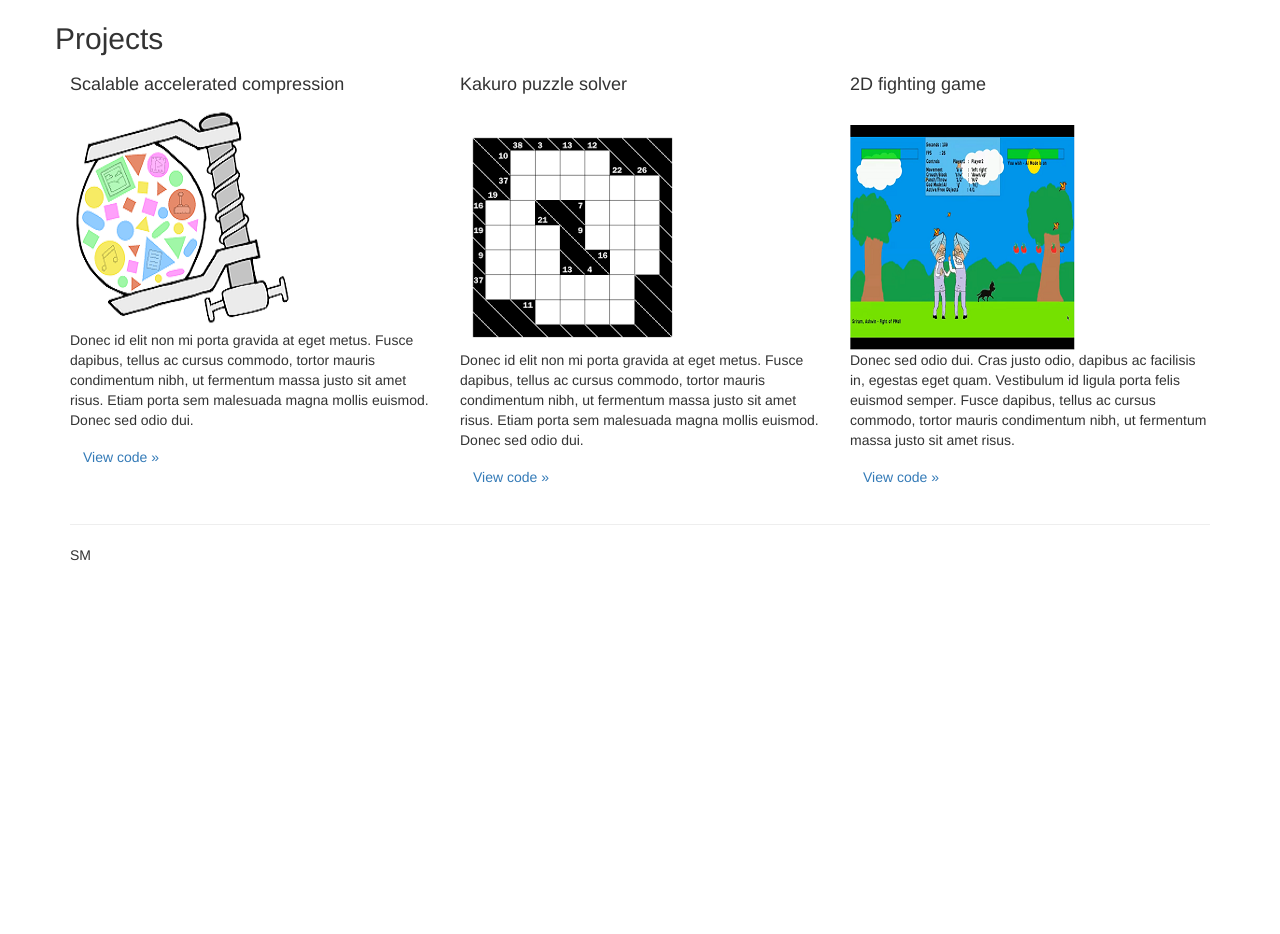
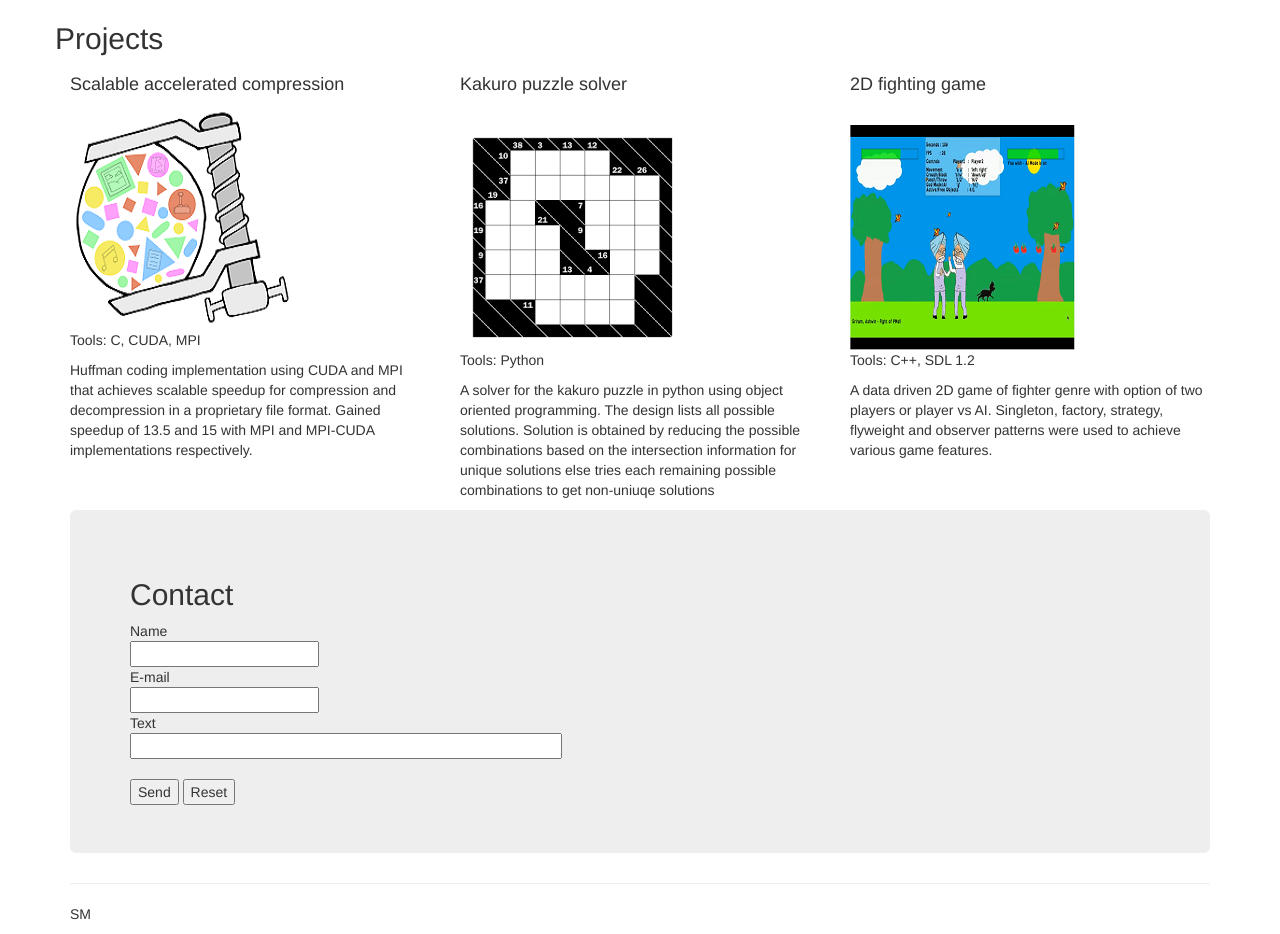
Before and after one commit to smadhiv/smadhiv.github.io, a plain HTML site: page index.html in a window 1280 px wide. Shown: the part 400-1334 px from the top of the page. Before the commit the page ends 975 px from the top, so only its background shows below. Drawn offline with nearby package versions, Linux system fonts and the light colour scheme.

Commit message:
resume-projects

```diff
--- a/index.html
+++ b/index.html
@@ -22,7 +22,7 @@
           <a class="nav-link" href="#">Home <span class="sr-only">(current)</span></a>
         </li>
         <li class="nav-item">
-          <a class="nav-link" href="#jumbotron">Projects</a>
+          <a class="nav-link" href="#projects">Projects</a>
         </li>
         <li class="nav-item">
           <a class="nav-link" href="Resume/SriramMadhivanan.pdf">Resume</a>
@@ -37,7 +37,7 @@
         </li>
 
         <li class="nav-item">
-          <a class="nav-link" href="#">Contact</a>
+          <a class="nav-link" href="#contact">Contact</a>
         </li>
       </ul>
 	  </div>
@@ -56,41 +56,44 @@
 	</div>
 
     <div class="container">
-		<div class="row text-md-center">
+		<div class="row text-md-center" id="projects">
 			<h2>Projects</h2>
 			<div class="col-md-4">
 				<h4>Scalable accelerated compression</h4>
-				<img src="images/compression.png" alt="compression-project" class="img-fluid">
-				<p>Donec id elit non mi porta gravida at eget metus. Fusce dapibus, tellus ac cursus commodo, tortor mauris condimentum nibh, ut fermentum massa justo sit amet risus. Etiam porta sem malesuada magna mollis euismod. Donec sed odio dui. </p>
-				<p><a class="btn btn-secondary" href="#" role="button">View code &raquo;</a></p>
+				<a href="https://github.com/smadhiv/HuffmanCoding_MPI_CUDA" alt="go to project page"><img src="images/compression.png" alt="compression-project" class="img-fluid"></a>
+				<p>Tools: C, CUDA, MPI</p>
+				<p>Huffman coding implementation using CUDA and MPI that achieves scalable speedup for compression and decompression in a proprietary file format. Gained speedup of 13.5 and 15 with MPI and MPI-CUDA implementations respectively.</p>
 			</div>
 			<div class="col-md-4">
 				<h4>Kakuro puzzle solver<br /><br /></h4>
-				<img src="images/kakuro.png" alt="kakuro-project" class="img-fluid">
-				<p>Donec id elit non mi porta gravida at eget metus. Fusce dapibus, tellus ac cursus commodo, tortor mauris condimentum nibh, ut fermentum massa justo sit amet risus. Etiam porta sem malesuada magna mollis euismod. Donec sed odio dui. </p>
-				<p><a class="btn btn-secondary" href="#" role="button">View code &raquo;</a></p>
+				<a href="https://github.com/smadhiv/KakuroSolver" alt="got to project page"><img src="images/kakuro.png" alt="kakuro-project" class="img-fluid"></a>
+				<p>Tools: Python</p>
+				<p>A solver for the kakuro puzzle in python using object oriented programming. The design lists all possible solutions. Solution is obtained by reducing the possible combinations based on the intersection information for unique solutions else tries each remaining possible combinations to get non-uniuqe solutions</p>
 			</div>
 			<div class="col-md-4">
 				<h4>2D fighting game<br /><br /></h4>
-				<img src="images/game.png" alt="gamedesign-project" class="img-fluid">
-				<p>Donec sed odio dui. Cras justo odio, dapibus ac facilisis in, egestas eget quam. Vestibulum id ligula porta felis euismod semper. Fusce dapibus, tellus ac cursus commodo, tortor mauris condimentum nibh, ut fermentum massa justo sit amet risus.</p>
-				<p><a class="btn btn-secondary" href="#" role="button">View code &raquo;</a></p>
+				<a href="https://github.com/smadhiv/2D-FightingGame" alt="go to project page"><img src="images/game.png" alt="gamedesign-project" class="img-fluid"></a>
+				<p>Tools: C++, SDL 1.2</p>
+				<p>A data driven 2D game of fighter genre with option of two players or player vs AI. Singleton, factory, strategy, flyweight and observer patterns were used to achieve various game features.</p>
 			</div>
+		</div>
+		<div class="jumbotron text-md-center" id="contact">
+			<h2>Contact</h2>
+			<form action="mailto:sriram.madhivanan@gmail.com" method="post" enctype="text/plain">
+				Name<br>
+				<input type="text" name="name"><br>
+				E-mail<br>
+				<input type="text" name="mail"><br>
+				Text<br>
+				<input type="text" name="comment" size="50"><br><br>
+				<input type="submit" value="Send">
+				<input type="reset" value="Reset">
+			</form>
 		</div>
 		<hr />
 		<footer class="text-md-center">
 			<p>SM</p>
 		</footer>
     </div>
-	<!-- /container -->
-    <!-- Bootstrap core JavaScript
-    ================================================== -->
-    <!-- Placed at the end of the document so the pages load faster -->
-    <script src="https://ajax.googleapis.com/ajax/libs/jquery/3.0.0/jquery.min.js" integrity="sha384-THPy051/pYDQGanwU6poAc/hOdQxjnOEXzbT+OuUAFqNqFjL+4IGLBgCJC3ZOShY" crossorigin="anonymous"></script>
-    <script>window.jQuery || document.write('<script src="../../assets/js/vendor/jquery.min.js"><\/script>')</script>
-    <script src="https://cdnjs.cloudflare.com/ajax/libs/tether/1.2.0/js/tether.min.js" integrity="sha384-Plbmg8JY28KFelvJVai01l8WyZzrYWG825m+cZ0eDDS1f7d/js6ikvy1+X+guPIB" crossorigin="anonymous"></script>
-    <script src="../../dist/js/bootstrap.min.js"></script>
-    <!-- IE10 viewport hack for Surface/desktop Windows 8 bug -->
-    <script src="../../assets/js/ie10-viewport-bug-workaround.js"></script>
   </body>
 </html>
```
